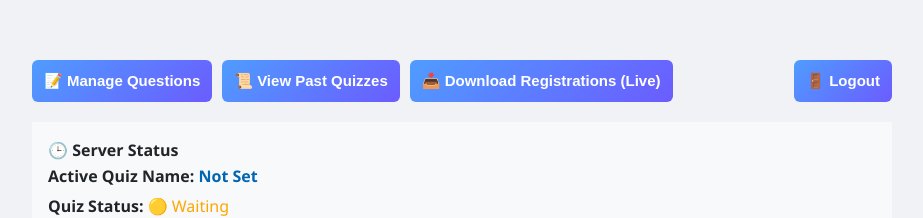
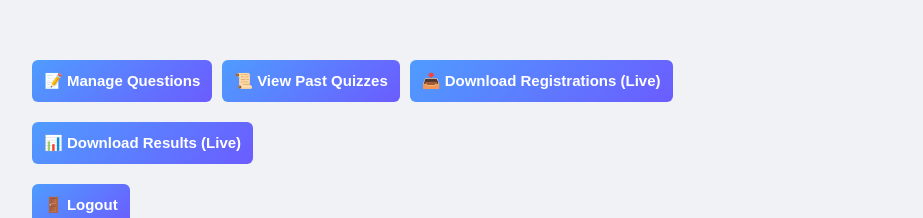
Before and after one commit to Sajid1995-web/QuizForm, a React (Create React App) app: page /admin in a window 1280 px wide. Shown: the top 218 px of the page, without its empty margins (178-1101 px from the left). Built offline with nearby package versions, Linux system fonts and the light colour scheme; no server answers.

Commit message:
Update AdminConfig.jsx

```diff
--- a/src/components/AdminConfig.jsx
+++ b/src/components/AdminConfig.jsx
@@ -187,7 +187,7 @@ function AdminConfig() {
       quizName: config.quizName,
       registrationFields,
       isQuizNameChanged,
-      registrationOpen: registrationOpen, // send toggle state
+      registrationOpen: registrationOpen,
     };
 
     const res = await fetch(`${API_BASE}/admin/config`, {
@@ -266,12 +266,21 @@ function AdminConfig() {
           <button className="btn btn-info" onClick={() => navigate("/archived-quizzes")}>
             📜 View Past Quizzes
           </button>
-          {/* NEW: Download Live Registration CSV button */}
+
+          {/* DOWNLOAD REGISTRATIONS (LIVE) */}
           <button
             className="btn btn-success"
             onClick={() => window.open(`${API_BASE}/registrations-csv`, '_blank')}
           >
             📥 Download Registrations (Live)
+          </button>
+
+          {/* DOWNLOAD RESULTS (LIVE) — NEW BUTTON */}
+          <button
+            className="btn btn-success"
+            onClick={() => window.open(`${API_BASE}/results-csv`, '_blank')}
+          >
+            📊 Download Results (Live)
           </button>
         </div>
         <button className="btn btn-danger" onClick={handleLogout}>
@@ -350,7 +359,7 @@ function AdminConfig() {
               <small className="form-hint" style={{ color: "#ffff" }}>Changing this will delete all existing questions and reset CSVs.</small>
             </div>
 
-            {/* NEW: Registration Open/Close Toggle */}
+            {/* Registration Open/Close Toggle */}
             <div className="form-group">
               <label className="form-label">Registration Status</label>
               <div style={{ display: "flex", alignItems: "center", gap: "10px" }}>
```
